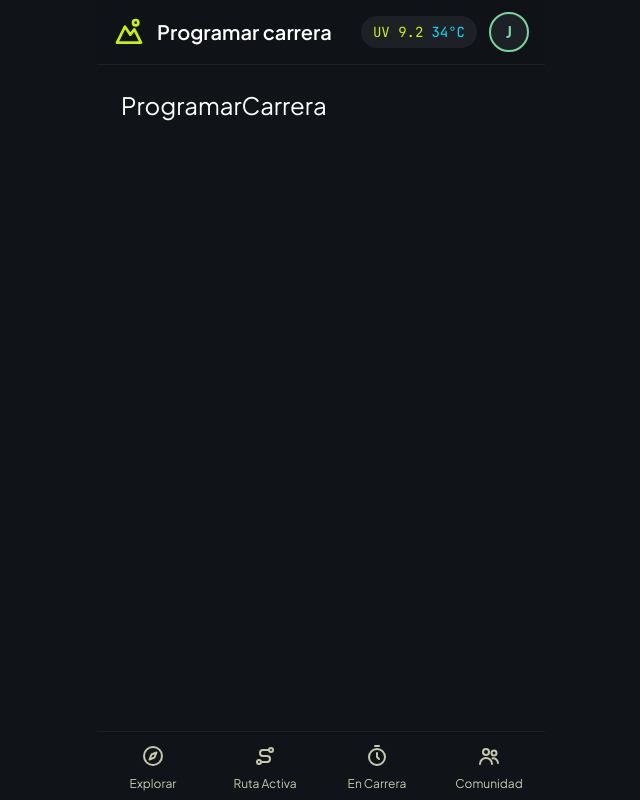
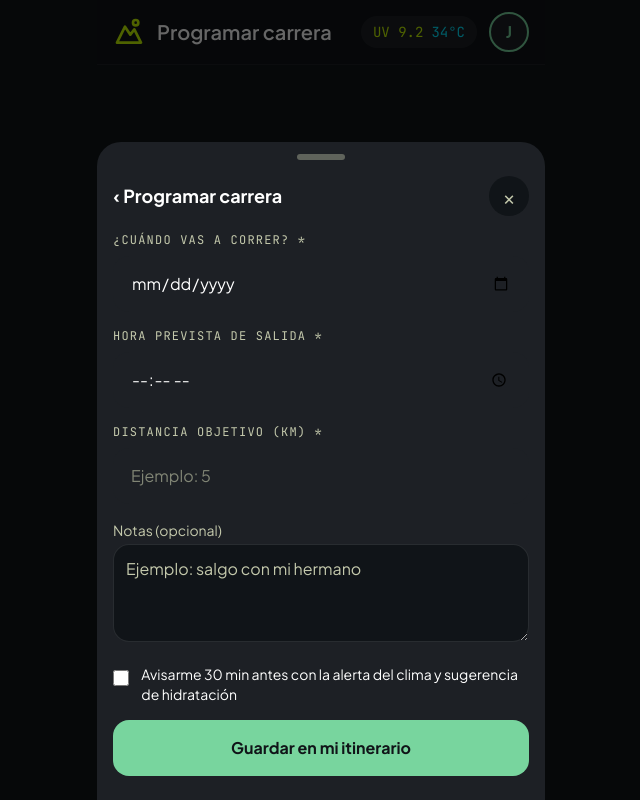
Before and after one commit to carloseoyervides26-gif/Notarunner-, a React (Vite) app: page /programar in a window 1280 px wide. Shown: the whole page, without its empty margins (319-959 px from the left). Built offline with nearby package versions, Linux system fonts and the light colour scheme; no server answers.

Commit message:
Programar carrera: formulario con validación e itinerarios falsos

```diff
--- /dev/null
+++ b/src/mocks/itinerarios.js
@@ -0,0 +1,36 @@
+// Itinerarios falsos (carreras programadas), con los mismos nombres del CONTRATO 4.
+// Guardan en el navegador (localStorage) para que no se pierdan al recargar.
+// Cuando db.js tenga estas funciones, solo cambia el import en cada pantalla:
+//   de '../mocks/itinerarios'  a  '../services/db'
+
+const CLAVE = 'itinerarios_mock'
+
+function leer() {
+  try {
+    return JSON.parse(localStorage.getItem(CLAVE)) ?? []
+  } catch {
+    return []
+  }
+}
+
+function guardar(lista) {
+  localStorage.setItem(CLAVE, JSON.stringify(lista))
+}
+
+// datos: { fecha: '2026-11-06', hora: '08:00', distancia_km, notas, avisar }
+export async function crearItinerario(datos) {
+  const nuevo = { id: 'it-' + Date.now(), user_id: 'usuario-1', ...datos }
+  guardar([...leer(), nuevo])
+  return nuevo
+}
+
+// Devuelve los itinerarios ordenados por fecha y hora
+export async function getItinerarios() {
+  return leer().sort((a, b) =>
+    (a.fecha + a.hora).localeCompare(b.fecha + b.hora)
+  )
+}
+
+export async function borrarItinerario(id) {
+  guardar(leer().filter((i) => i.id !== id))
+}
--- a/src/pages/ProgramarCarrera.jsx
+++ b/src/pages/ProgramarCarrera.jsx
@@ -1,4 +1,145 @@
-// Pantalla ProgramarCarrera (placeholder)
+// Pantalla Programar carrera: formulario dentro de una hoja flotante
+import { useState } from 'react'
+import { useNavigate } from 'react-router-dom'
+import HojaFlotante from '../components/HojaFlotante'
+import CampoTexto from '../components/CampoTexto'
+import Boton from '../components/Boton'
+import MensajeError from '../components/MensajeError'
+// Cuando db.js tenga crearItinerario, cambia esta línea a '../services/db'
+import { crearItinerario } from '../mocks/itinerarios'
+
+// Fecha de hoy como 'AAAA-MM-DD' (con la hora local, no la de UTC)
+function hoyLocal() {
+  const f = new Date()
+  const mes = String(f.getMonth() + 1).padStart(2, '0')
+  const dia = String(f.getDate()).padStart(2, '0')
+  return `${f.getFullYear()}-${mes}-${dia}`
+}
+
+// Revisa los campos y devuelve un objeto con los errores (vacío si todo bien)
+function validar({ fecha, hora, distancia }) {
+  const errores = {}
+
+  if (!fecha) errores.fecha = 'Elige la fecha de tu carrera.'
+  else if (fecha < hoyLocal()) errores.fecha = 'No puedes elegir una fecha pasada.'
+
+  if (!hora) errores.hora = 'Elige la hora de salida.'
+  else if (fecha === hoyLocal()) {
+    const ahora = new Date()
+    const actual = String(ahora.getHours()).padStart(2, '0') + ':' + String(ahora.getMinutes()).padStart(2, '0')
+    if (hora < actual) errores.hora = 'Esa hora ya pasó. Elige una más tarde.'
+  }
+
+  if (distancia === '') errores.distancia = 'Escribe la distancia en km.'
+  else if (!/^\d*\.?\d+$/.test(distancia)) errores.distancia = 'Escribe solo números (sin letras ni negativos).'
+  else if (Number(distancia) < 1 || Number(distancia) > 42) errores.distancia = 'La distancia debe ser de 1 a 42 km.'
+
+  return errores
+}
+
 export default function ProgramarCarrera() {
-  return <h1 className="p-6 text-2xl">ProgramarCarrera</h1>
+  const navigate = useNavigate()
+
+  const [fecha, setFecha] = useState('')
+  const [hora, setHora] = useState('')
+  const [distancia, setDistancia] = useState('')
+  const [notas, setNotas] = useState('')
+  const [avisar, setAvisar] = useState(false)
+
+  const [errores, setErrores] = useState({})
+  const [guardando, setGuardando] = useState(false)
+  const [errorGuardar, setErrorGuardar] = useState('')
+  const [guardado, setGuardado] = useState(false)
+
+  async function guardar() {
+    const nuevosErrores = validar({ fecha, hora, distancia })
+    setErrores(nuevosErrores)
+    if (Object.keys(nuevosErrores).length > 0) return
+
+    setGuardando(true)
+    setErrorGuardar('')
+    try {
+      await crearItinerario({
+        fecha,
+        hora,
+        distancia_km: Number(distancia),
+        notas: notas.trim(),
+        avisar,
+      })
+      setGuardado(true)
+      // Muestra el mensaje un momento y regresa a Explorar
+      setTimeout(() => navigate('/'), 1200)
+    } catch {
+      setErrorGuardar('No pudimos guardar tu carrera.')
+    } finally {
+      setGuardando(false)
+    }
+  }
+
+  return (
+    <HojaFlotante abierta alCerrar={() => navigate('/')} titulo="‹ Programar carrera">
+      <div className="space-y-4">
+        <CampoTexto
+          etiqueta="¿Cuándo vas a correr? *"
+          type="date"
+          min={hoyLocal()}
+          value={fecha}
+          onChange={(e) => setFecha(e.target.value)}
+          error={errores.fecha}
+        />
+
+        <CampoTexto
+          etiqueta="Hora prevista de salida *"
+          type="time"
+          value={hora}
+          onChange={(e) => setHora(e.target.value)}
+          error={errores.hora}
+        />
+
+        <CampoTexto
+          etiqueta="Distancia objetivo (km) *"
+          type="text"
+          inputMode="decimal"
+          placeholder="Ejemplo: 5"
+          value={distancia}
+          onChange={(e) => setDistancia(e.target.value)}
+          error={errores.distancia}
+        />
+
+        <div>
+          <label className="block text-sm text-suave mb-1" htmlFor="notas">
+            Notas (opcional)
+          </label>
+          <textarea
+            id="notas"
+            rows={3}
+            value={notas}
+            onChange={(e) => setNotas(e.target.value)}
+            placeholder="Ejemplo: salgo con mi hermano"
+            className="w-full bg-fondo border border-white/10 rounded-2xl p-3 text-white placeholder:text-suave"
+          />
+        </div>
+
+        <label className="flex items-start gap-3 text-sm cursor-pointer">
+          <input
+            type="checkbox"
+            checked={avisar}
+            onChange={(e) => setAvisar(e.target.checked)}
+            className="mt-1 w-5 h-5 accent-menta"
+          />
+          <span>Avisarme 30 min antes con la alerta del clima y sugerencia de hidratación</span>
+        </label>
+
+        {errorGuardar && <MensajeError texto={errorGuardar} alReintentar={guardar} />}
+
+        {guardado ? (
+          <p className="text-menta font-bold text-center py-3">Carrera programada ✓</p>
+        ) : (
+          <Boton cargando={guardando} onClick={guardar}>
+            Guardar en mi itinerario
+          </Boton>
+        )}
+      </div>
+    </HojaFlotante>
+  )
 }
```
